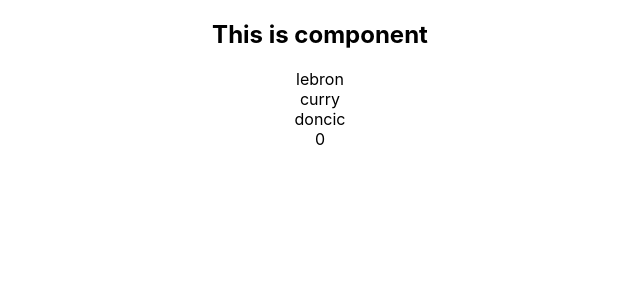
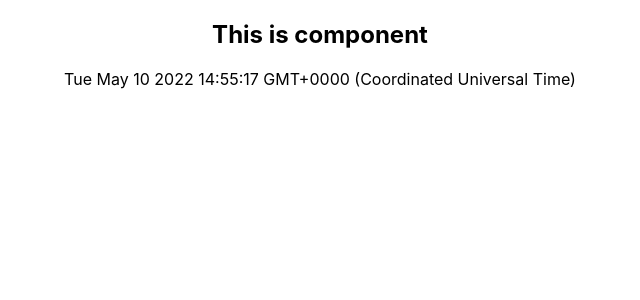
Before and after one commit to AlexeyKrop/react-kabsda-lesson, a React (Create React App) app: page / in a window 1280 px wide. Shown: the top 300 px of the page, without its empty margins (320-960 px from the left). Built offline with nearby package versions, Linux system fonts and the light colour scheme.

Commit message:
add clock component

```diff
--- a/src/App.tsx
+++ b/src/App.tsx
@@ -2,6 +2,7 @@ import React, {useMemo, useState} from 'react';
 import './App.css';
 import Country from "./Components/TaskUseMemo/Country";
 import TaskReactMemo from "./Components/TaskReactMemo/TaskReactMemo";
+import { Clock } from './Components/Clock/Clock';
 
 export type UserType = {
   id: number,
@@ -35,7 +36,8 @@ function App() {
       {/*<Select/>*/}
       {/*<UseMemoTest country={country} callBack={changeFilterHandler}/>*/}
       {/*<Country />*/}
-      <TaskReactMemo />
+      {/*<TaskReactMemo />*/}
+      <Clock />
     </div>
   );
 }
--- /dev/null
+++ b/src/Components/Clock/Clock.tsx
@@ -0,0 +1,22 @@
+import {useEffect, useState} from "react";
+
+
+export const Clock = () => {
+  const [date, setDate] = useState<Date>(new Date())
+  useEffect(() => {
+    let intervalId = setInterval(() => {
+      setDate(new Date())
+    }, 1000)
+    return() => {
+      clearInterval(intervalId)
+    }
+  }, [])
+  return (
+    <>
+      <div>
+        {date.toString()}
+      </div>
+
+    </>
+  )
+}
--- a/src/Components/TaskReactMemo/TaskReactMemo.tsx
+++ b/src/Components/TaskReactMemo/TaskReactMemo.tsx
@@ -1,13 +1,15 @@
 import React, {useState} from 'react';
-const User = (props: {user: Array<string>}) => {
+const UserSecret = (props: {user: Array<string>}) => {
   console.log('render User')
   return <div> {props.user.map((u,i)=> <div key={i}>{u}</div>)}</div>
 }
-const Counter = (props: {count: number}) => {
+const User = React.memo(UserSecret)
+const CounterSecret = (props: {count: number}) => {
   console.log('render Counter')
   return <div>{props.count}</div>
 }
-const TaskReactMemo = () => {
+const Counter = React.memo(CounterSecret)
+const TaskReactMemoSecret = () => {
   console.log('render TaskReactMemo')
   let [user, setUser] = useState([
     'lebron', 'curry', 'doncic'
@@ -17,8 +19,9 @@ const TaskReactMemo = () => {
     <div>
       <User user={user} />
       <Counter count={count}/>
+      <button onClick={() => setCount(++count)}>+</button>
     </div>
   );
 };
-
+const TaskReactMemo = React.memo(TaskReactMemoSecret)
 export default TaskReactMemo;
```
